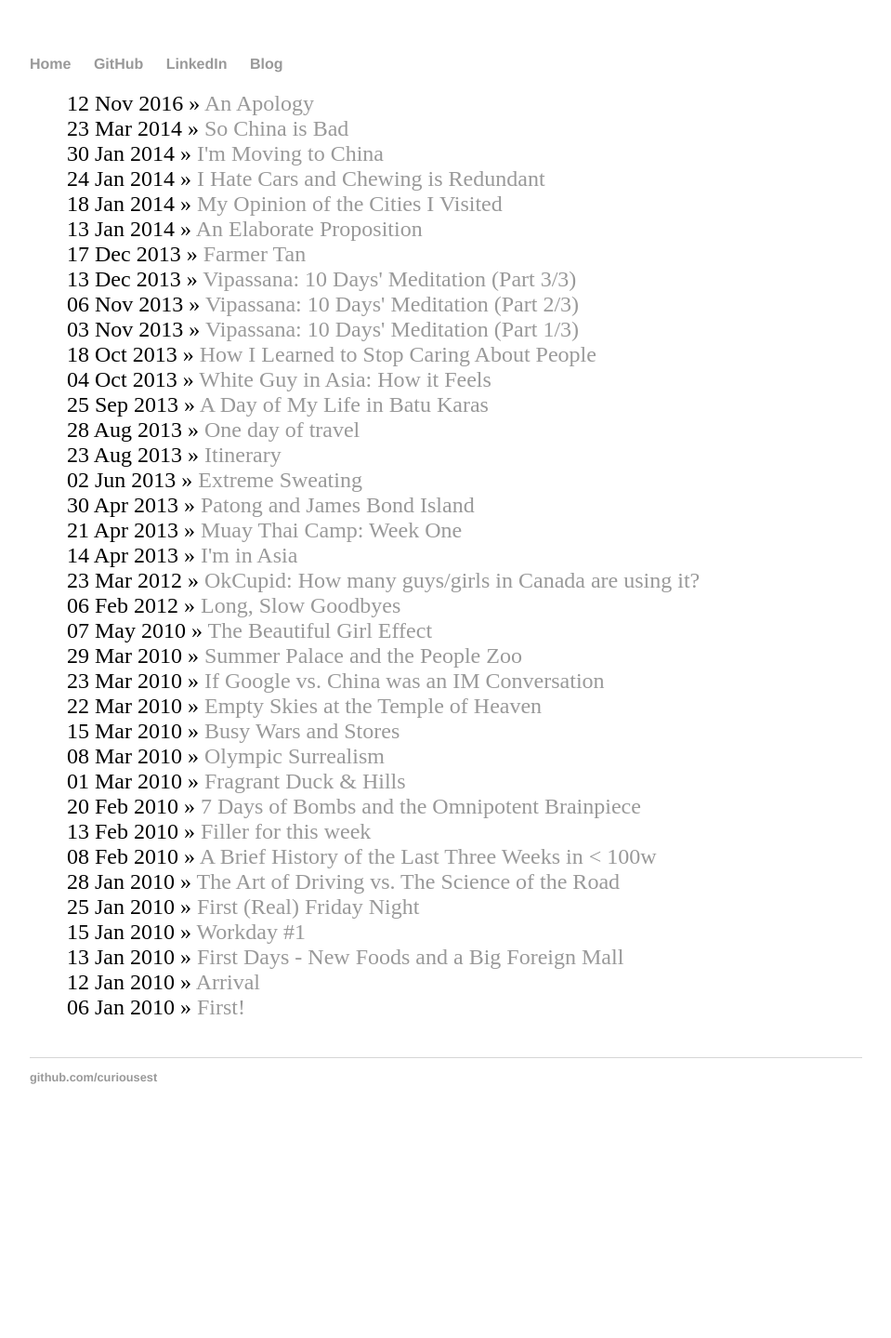
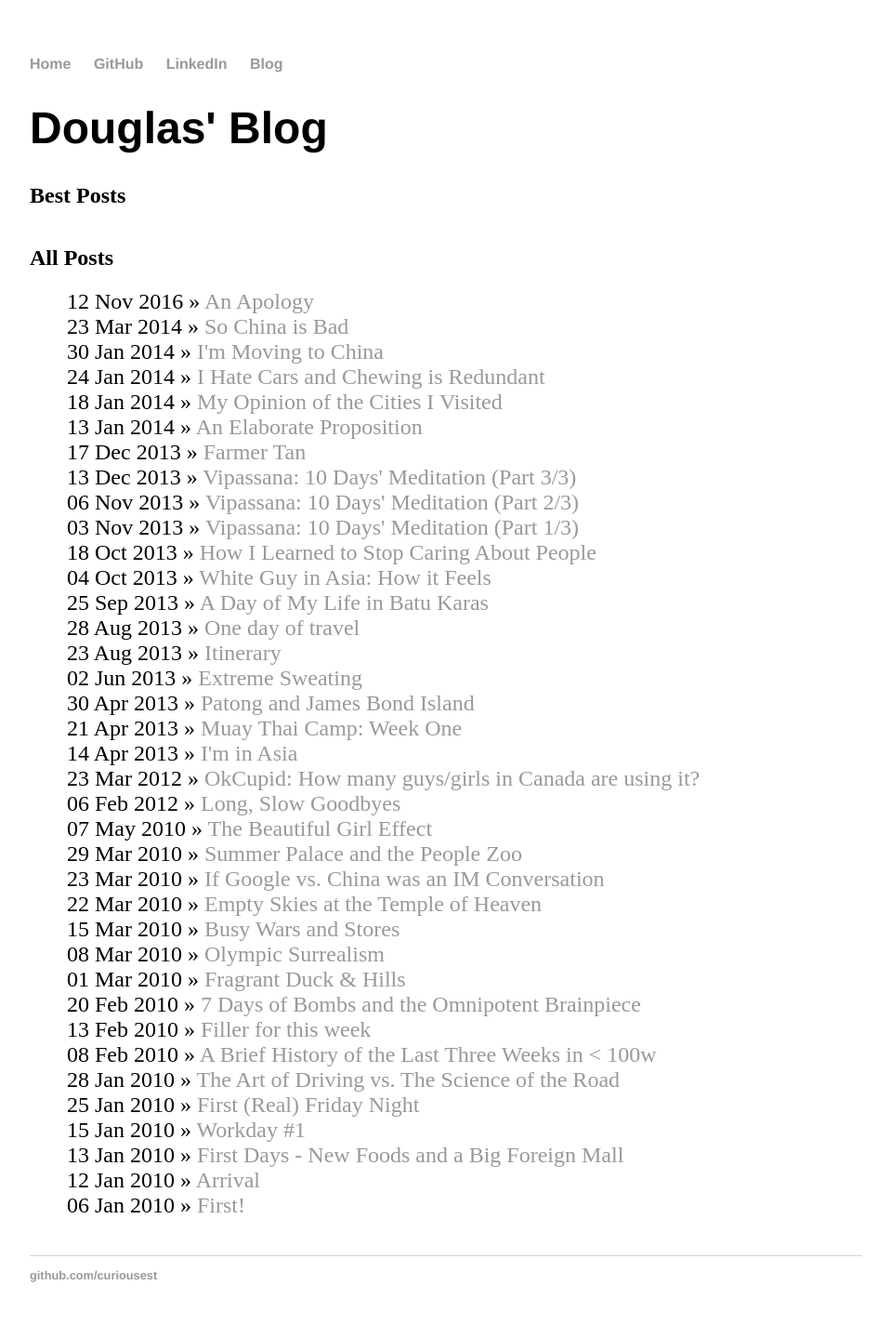
Before and after one commit to curiousest/curiousest.github.io, a Jekyll site: the page built from index.html, in a window 1280 px wide. Shown: the whole page at 93% size, without its empty margins (160-1119 px from the left). Built offline with Jekyll 4.4.1, drawn with Linux system fonts in a browser that asks for light colours; before the commit the page ends 1226 px from its top, so only the background shows below that.

Commit message:
Update index.html

```diff
--- a/index.html
+++ b/index.html
@@ -1,11 +1,17 @@
 ---
 layout: default
-title: Douglas Hindson
+title: Douglas' Blog
 ---
-<!--
-<div class="blurb">
-	<h1>I'm Douglas!</h1>
-</div><!-- /.blurb -->
+<h1>{{ page.title }}</h1>
+<h2>Best Posts</h2>
+<ul class="posts">
+{% for post in site.posts %}
+{% if post.tag == "favourite" %}
+	<li><span>{{ post.date | date_to_string }}</span> » <a href="{{ post.url }}" title="{{ post.title }}">{{ post.title }}</a></li>
+{% endif %}
+</ul>
+{% endfor %}
+<h2>All Posts</h2>
 <ul class="posts">
 {% for post in site.posts %}
 	<li><span>{{ post.date | date_to_string }}</span> » <a href="{{ post.url }}" title="{{ post.title }}">{{ post.title }}</a></li>
```
